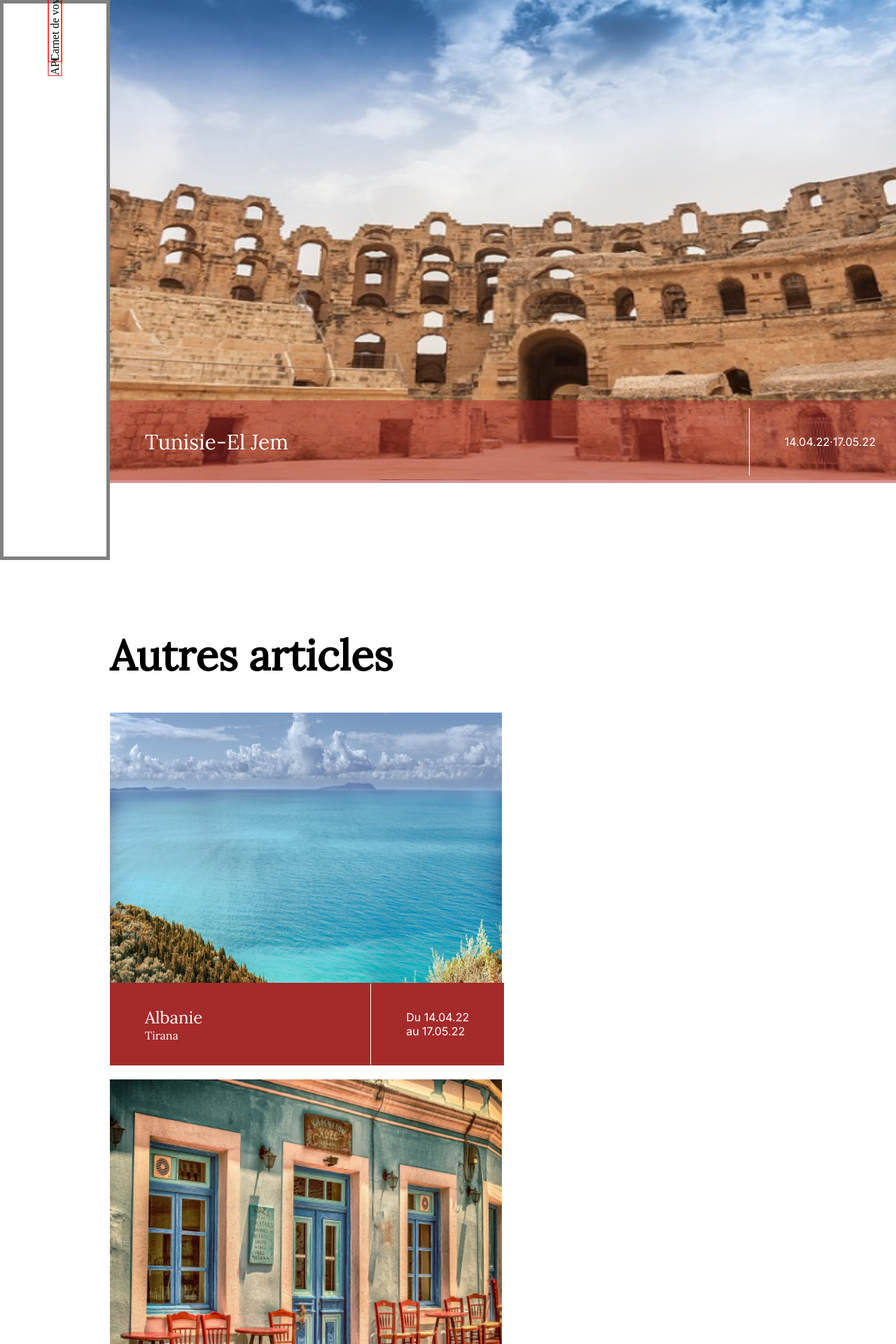
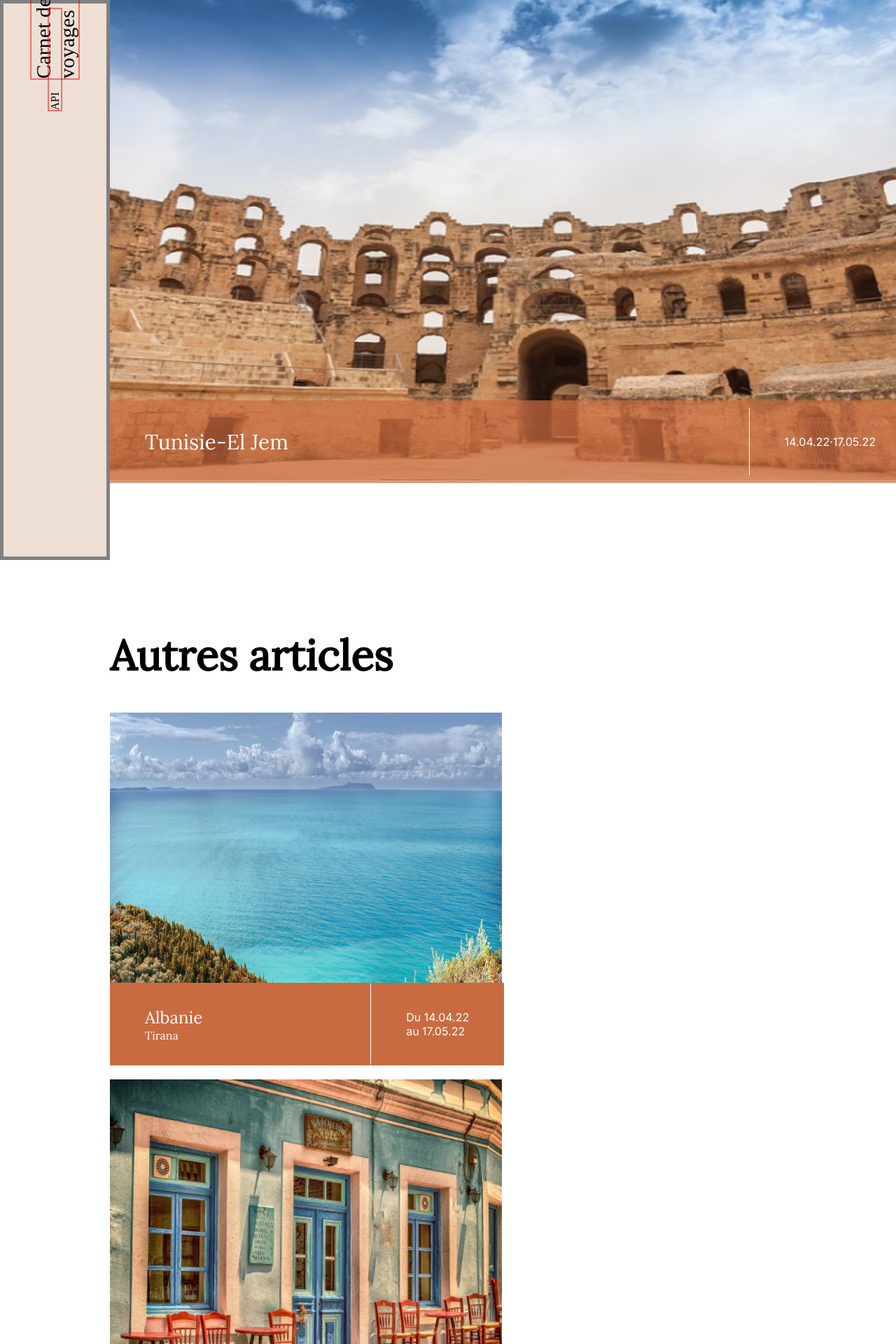
Before and after one commit to JulieNonnon/carnet-de-voyage_julie, an Angular app: page / in a window 1280 px wide. Shown: the top 1920 px of the page at 70% size. Built offline with nearby package versions, Linux system fonts and the light colour scheme.

Commit message:
feature: article page created, to be fixed later

```diff
--- a/src/app/app-routing.module.ts
+++ b/src/app/app-routing.module.ts
@@ -1,10 +1,11 @@
 import { NgModule } from '@angular/core';
 import { RouterModule, Routes } from '@angular/router';
 import { HomeComponent } from './pages/home/home.component';
+import { ArticleComponent } from './pages/article/article.component';
 
 const routes: Routes = [
   { path: "", component: HomeComponent},
-  // { path: "article", component: TodoAddTaskComponent},
+  { path: "article", component: ArticleComponent},
 ];
 
 @NgModule({
--- a/src/app/app.module.ts
+++ b/src/app/app.module.ts
@@ -8,6 +8,7 @@ import { FooterComponent } from './components/footer/footer.component';
 import { HomeLatestArticleComponent } from './components/home-latest-article/home-latest-article.component';
 import { HomeOtherArticlesComponent } from './components/home-other-articles/home-other-articles.component';
 import { HomeComponent } from './pages/home/home.component';
+import { ArticleComponent } from './pages/article/article.component';
 
 
 @NgModule({
@@ -17,7 +18,8 @@ import { HomeComponent } from './pages/home/home.component';
     FooterComponent,
     HomeLatestArticleComponent,
     HomeOtherArticlesComponent,
-    HomeComponent
+    HomeComponent,
+    ArticleComponent
 
   ],
   imports: [
--- a/src/app/components/header/header.component.css
+++ b/src/app/components/header/header.component.css
@@ -1,10 +1,11 @@
 header{
     width: 157px;
     height: 100vh;
+    background-color: var(--colorHeader);
     border: 5px grey solid;
     position: fixed;
     top: 0;
-    left:0;
+    left: 0;
 
 }
 
@@ -13,6 +14,14 @@ header{
     border: 1px red solid;
 }
 
+.navTitle{
+    font-size: 30px;
+}
+
+.navAPI{
+    font-size: 16px;
+}
+
 .headerContent{
     display: flex;
     flex-direction: column;
--- a/src/app/components/header/header.component.html
+++ b/src/app/components/header/header.component.html
@@ -1,8 +1,8 @@
 <header>
 
     <div class="headerContent">
-        <div class="rotate"> Carnet de voyages </div>
-        <div class="rotate"> API </div>
+        <div class="rotate navTitle"><a routerLink="/"> Carnet de voyages </a></div>
+        <div class="rotate navAPI"> API </div>
     </div>
 
 
--- a/src/app/components/home-latest-article/home-latest-article.component.css
+++ b/src/app/components/home-latest-article/home-latest-article.component.css
@@ -28,7 +28,7 @@ img{
     height: 118px;
     width: 100%;
     /* border: solid 2px red; */
-    background-color: rgb(165, 42, 42, 0.5);
+    background-color: rgb(201, 107, 65, 0.7);
     display: flex;
     justify-content: space-between;
     align-items: center;
@@ -37,7 +37,7 @@ img{
 
 .legendPlace, .legendDate{
     display: flex;
-    color: white;
+    color: var(--colorTextBloc);
     padding: 38px 50px;
 }
 
@@ -49,5 +49,5 @@ img{
 .legendDate{
     font-family: 'Inter', sans-serif;
     font-size: 16px;
-    border-left: white solid 1px;
+    border-left: var(--colorTextBloc) solid 1px;
 }
--- a/src/app/components/home-other-articles/home-other-articles.component.css
+++ b/src/app/components/home-other-articles/home-other-articles.component.css
@@ -35,7 +35,7 @@ h1{
     height: 118px;
     width: 100%;
     /* border: solid 2px red; */
-    background-color: rgb(165, 42, 42);
+    background-color: var(--colorBloc);
     display: flex;
     justify-content: space-between;
     align-items: center;
--- /dev/null
+++ b/src/app/pages/article/article.component.html
@@ -0,0 +1 @@
+<p>article works!</p>
--- a/src/styles.css
+++ b/src/styles.css
@@ -17,4 +17,8 @@ h1, h2 {
     font-size: 60px;
 }
 
+a{
+    text-decoration: none;
+    color: var(--colorTextCasual);
+}
 /* font-family: 'Inter', sans-serif; */
```
Also changed, not shown: src/app/pages/article/article.component.ts (added, +10 -0 lines), src/app/pages/article/article.component.css (added), 1 other file (tests, documents, lock files or other folders).
